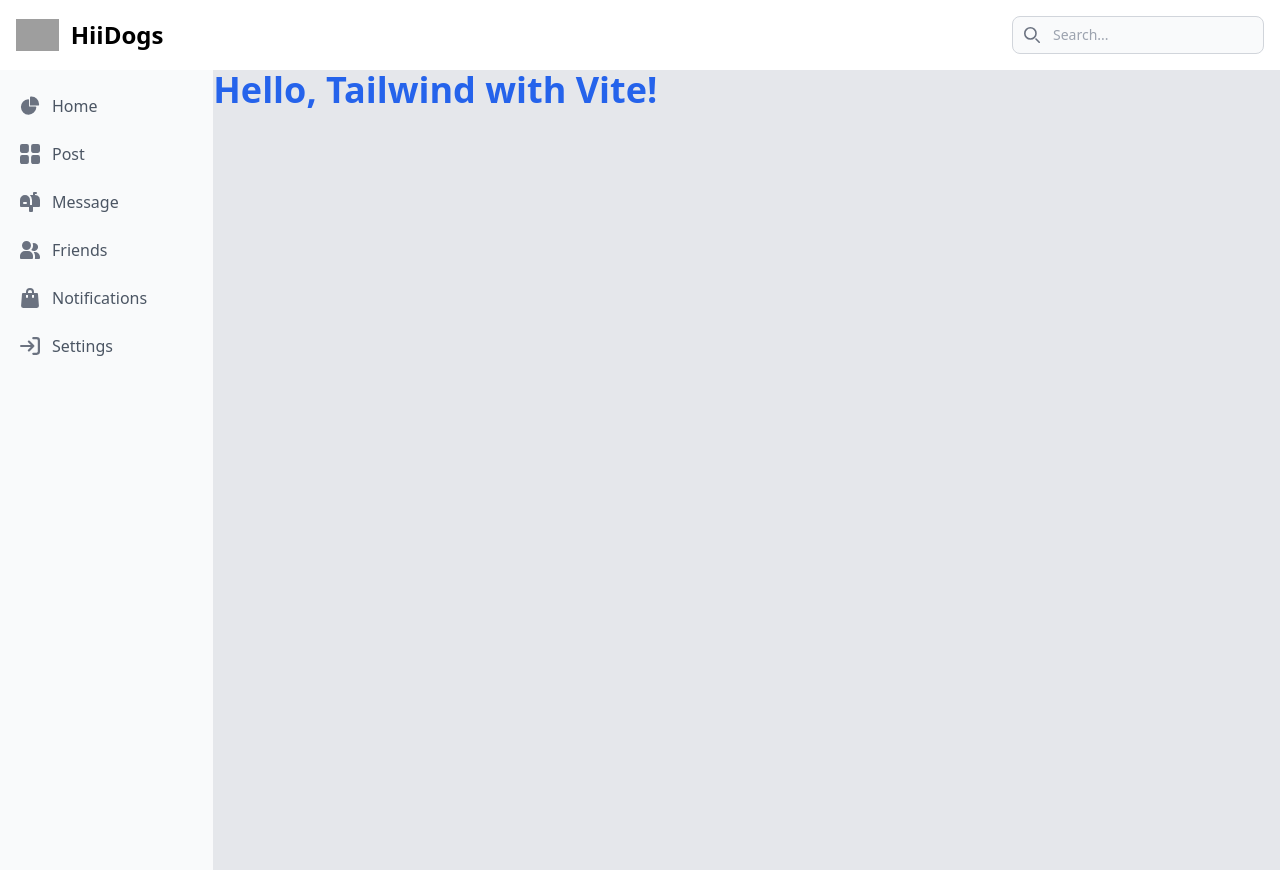
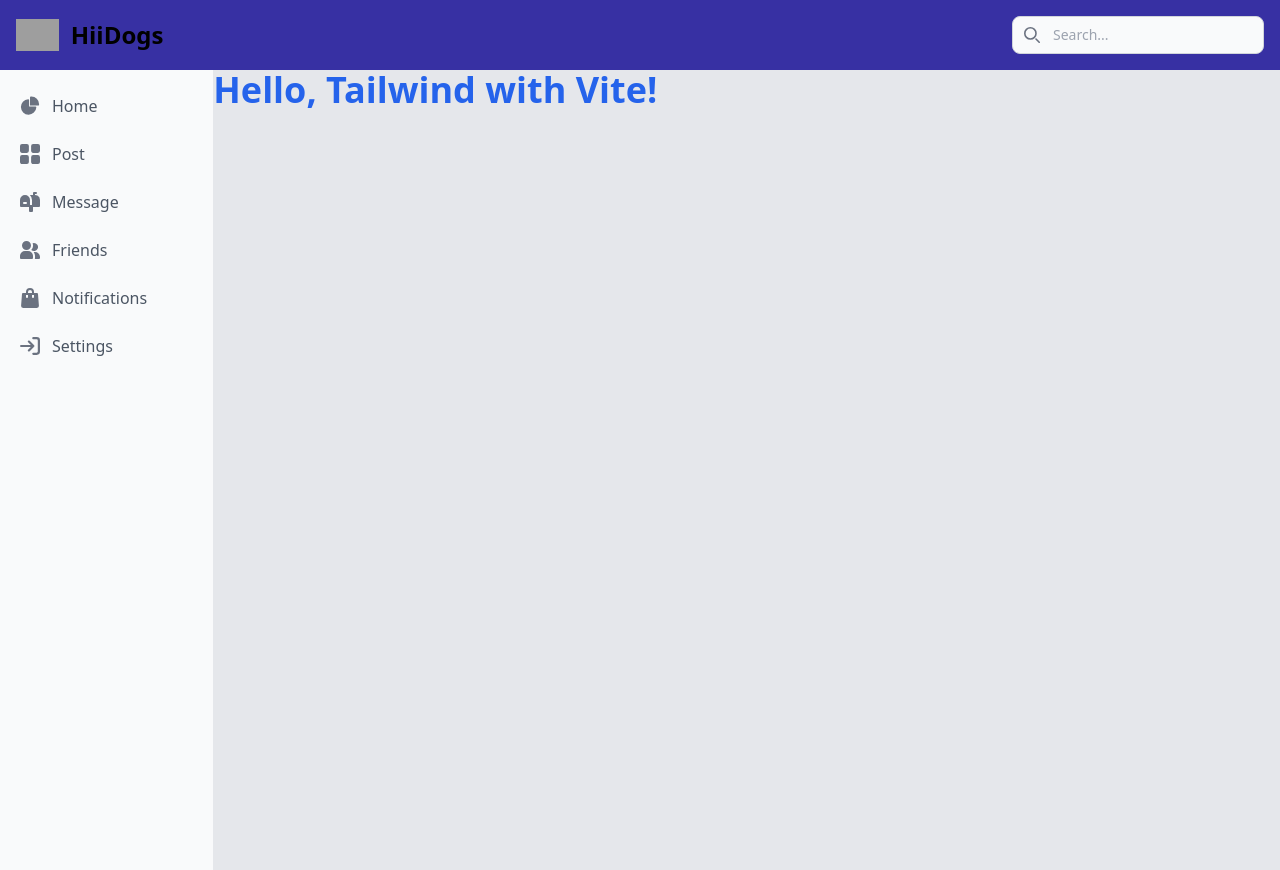
Before and after one commit to Ishukk/hiidogs-social-react, a React (Vite) app: page / in a window 1280 px wide. Built offline with nearby package versions, Linux system fonts and the light colour scheme; grey boxes are pictures that could not be loaded.

Commit message:
navbar coloir issue fixed

```diff
--- a/src/components/navbar/Navbar.tsx
+++ b/src/components/navbar/Navbar.tsx
@@ -1,6 +1,6 @@
 const Navbar = () => {
   return (
-    <nav className="bg-white border-gray-200  bg-indigo-800">
+    <nav className="border-gray-200  bg-indigo-800 shadow-sm">
       <div className="max-w-screen-xl flex flex-wrap items-center justify-between mx-auto p-4">
         <a
           href="https://flowbite.com/"
--- a/src/components/sidebar/Sidebar.tsx
+++ b/src/components/sidebar/Sidebar.tsx
@@ -1,5 +1,3 @@
-
-
 function Sidebar() {
   return (
     <>
@@ -8,7 +6,7 @@ function Sidebar() {
           <ul className="space-y-2 font-medium">
             <li>
               <a
-                href="#"
+                href="/home"
                 className="flex items-center p-2 text-gray-900 rounded-lg dark:text-white hover:bg-gray-100 dark:hover:bg-gray-700 group"
               >
                 <svg
```
